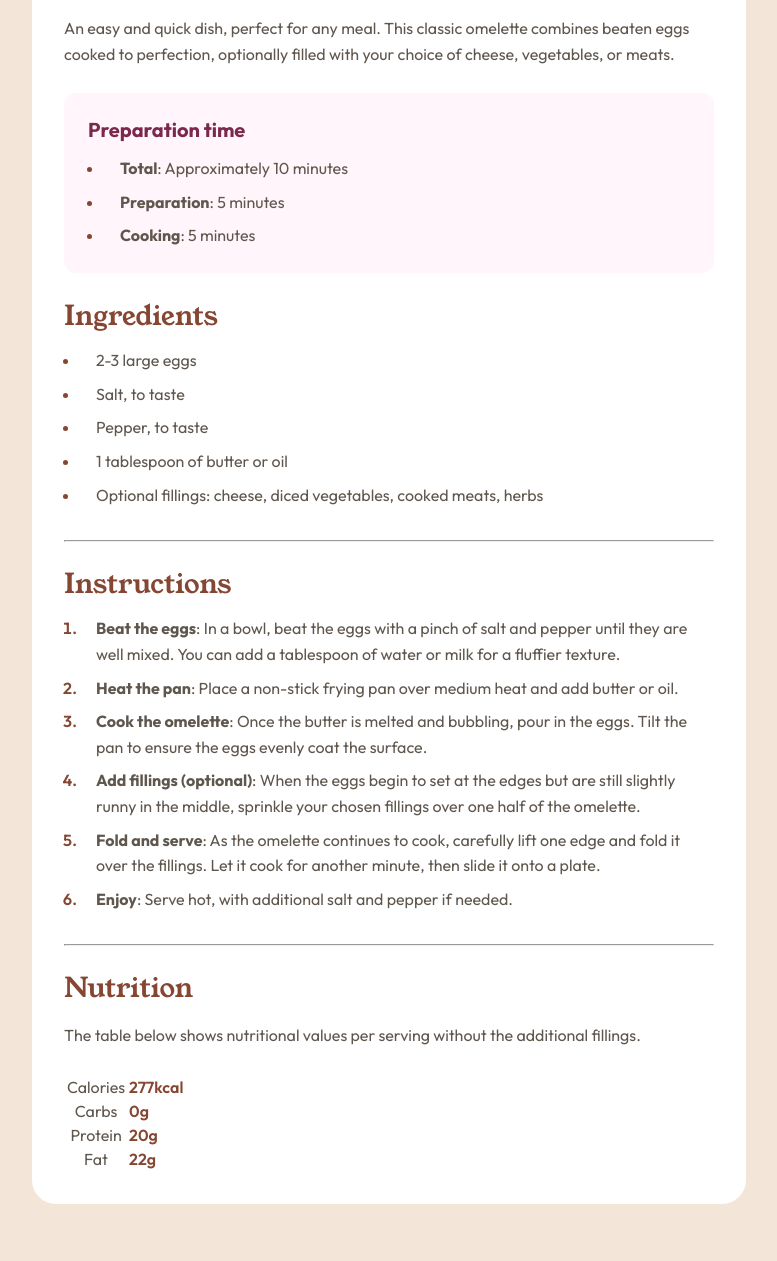
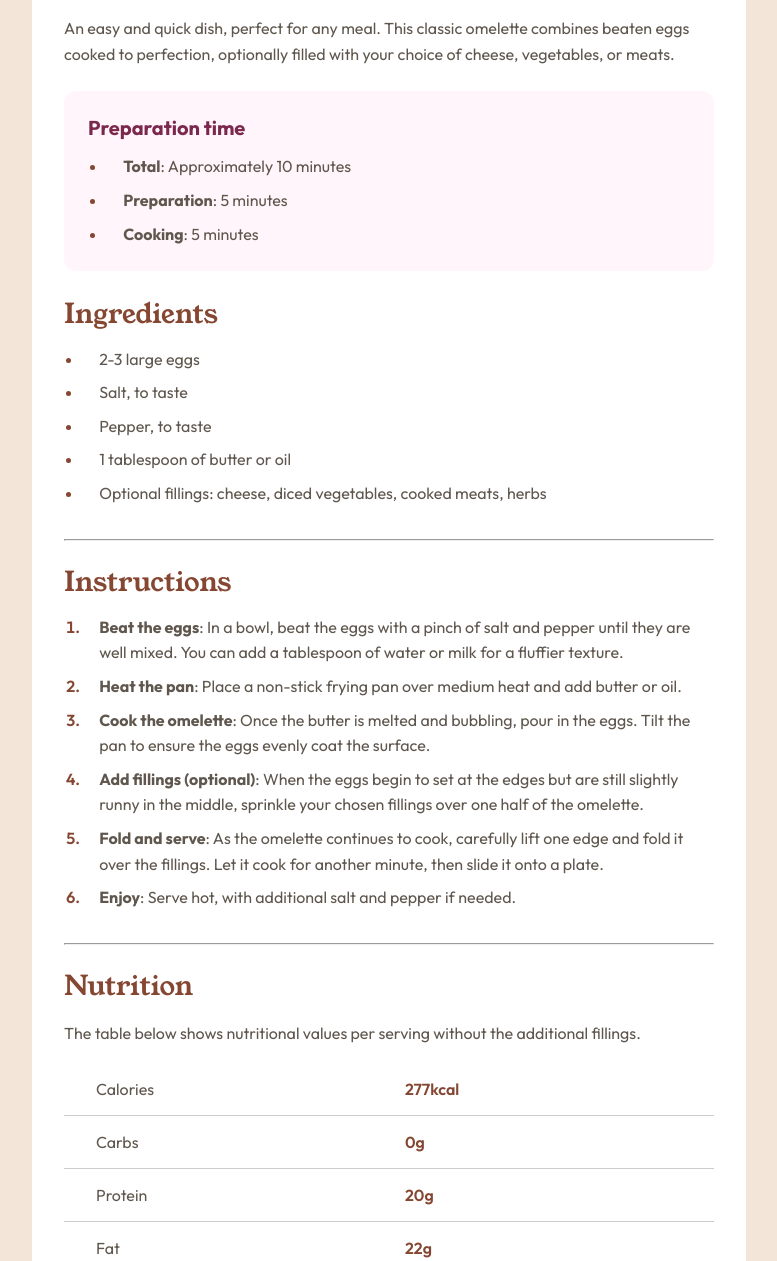
Before and after one commit to dtokayev/recipe-page-main, a plain HTML site: page index.html in a window 1280 px wide. Shown: the part 499-1760 px from the top of the page, without its empty margins (251-1028 px from the left). Drawn offline with Linux system fonts and the light colour scheme.

Commit message:
style table and do minor fixes

```diff
--- a/styles.css
+++ b/styles.css
@@ -53,12 +53,12 @@ hr {
 }
 
 p {
-  margin-bottom: 1.6em;
+  margin: 1em 0;
 }
 
 ul, ol {
   padding: 0;
-  margin: 0 1em;
+  margin: 0 1.2em;
 }
 
 ul li::marker,
@@ -109,7 +109,7 @@ li + li {
   background-color: var(--rose-50);
   border-radius: 12px;
   padding: 1.5em 1.5em;
-  margin-bottom: 1.5em;
+  margin: 1.5em 0;
 }
 
 .prep-time h3 {
@@ -120,11 +120,24 @@ li + li {
 
 th {
   font-weight: 400;
+  text-align: left;
+  padding: 1em 0 1em 2em;
+  width: 50%;
 }
 
 td {
   color: var(--brown-800);
   font-weight: 600;
+  padding-left: 1em;
+}
+
+table {
+  width: 100%;
+  border-collapse: collapse
+}
+
+tr + tr {
+  border-top: 1px solid rgba(0, 0, 0, 0.2);
 }
 
 @media only screen and (max-width: 700px) {
@@ -148,6 +161,6 @@ td {
 
   footer {
     border-top: 1px solid rgba(0, 0, 0, 0.1);
-    margin-top: 5em;
+    margin-top: 2em;
   }
 }
```
